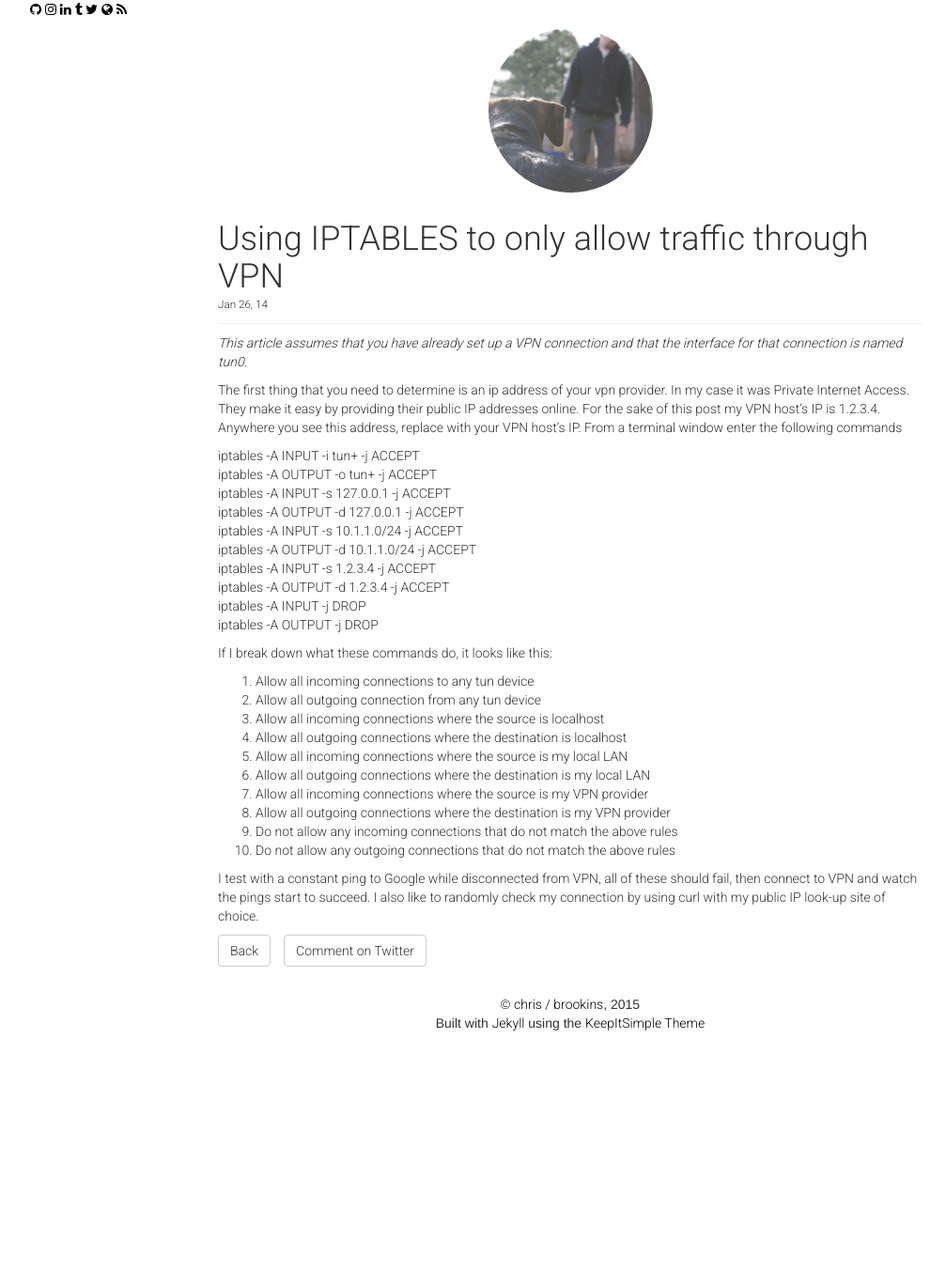
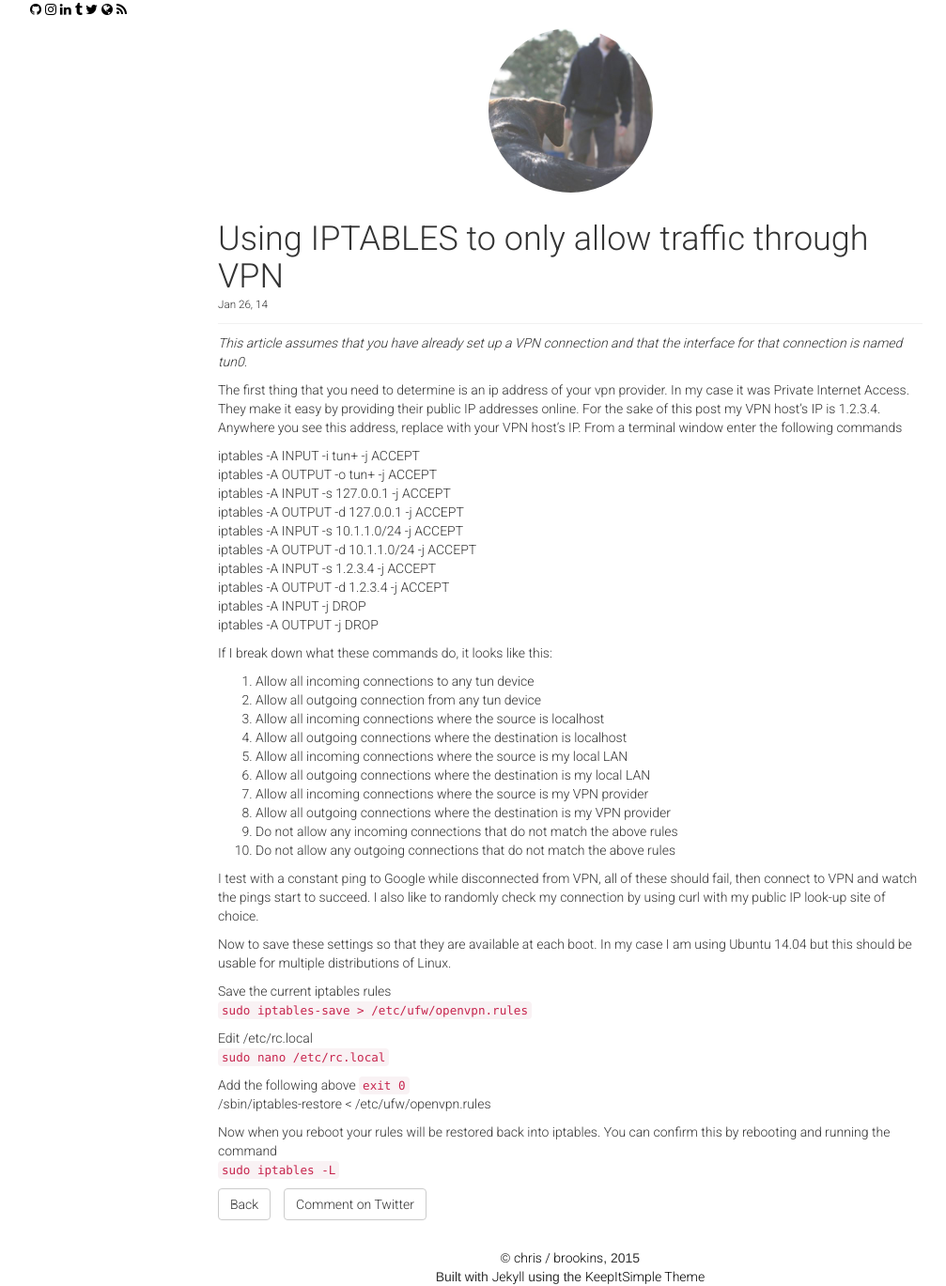
Before and after one commit to cbrookins/cbrookins.github.io, a Jekyll site: the page built from _posts/2014-01-26-Using-IPTABLES-to-only-allow-traffic-through-VPN.markdown, in a window 1280 px wide. Shown: the whole page at 94% size, without its empty margins (33-1040 px from the left). Built offline with Jekyll 4.4.1, drawn with Linux system fonts in a browser that asks for light colours; nearby versions of some CDN libraries; before the commit the page ends 1099 px from its top, so only the background shows below that.

Commit message:
Update 2014-01-26-Using-IPTABLES-to-only-allow-traffic-through-VPN.markdown

```diff
--- a/_posts/2014-01-26-Using-IPTABLES-to-only-allow-traffic-through-VPN.markdown
+++ b/_posts/2014-01-26-Using-IPTABLES-to-only-allow-traffic-through-VPN.markdown
@@ -32,3 +32,17 @@ If I break down what these commands do, it looks like this:
 10. Do not allow any outgoing connections that do not match the above rules
 
 I test with a constant ping to Google while disconnected from VPN, all of these should fail, then connect to VPN and watch the pings start to succeed.  I also like to randomly check my connection by using curl with my public IP look-up site of choice.
+
+Now to save these settings so that they are available at each boot.  In my case I am using Ubuntu 14.04 but this should be usable for multiple distributions of Linux.
+
+Save the current iptables rules
+`sudo iptables-save > /etc/ufw/openvpn.rules`
+
+Edit /etc/rc.local
+`sudo nano /etc/rc.local`
+
+Add the following above `exit 0`
+    /sbin/iptables-restore < /etc/ufw/openvpn.rules
+
+Now when you reboot your rules will be restored back into iptables.  You can confirm this by rebooting and running the command
+`sudo iptables -L`
```
